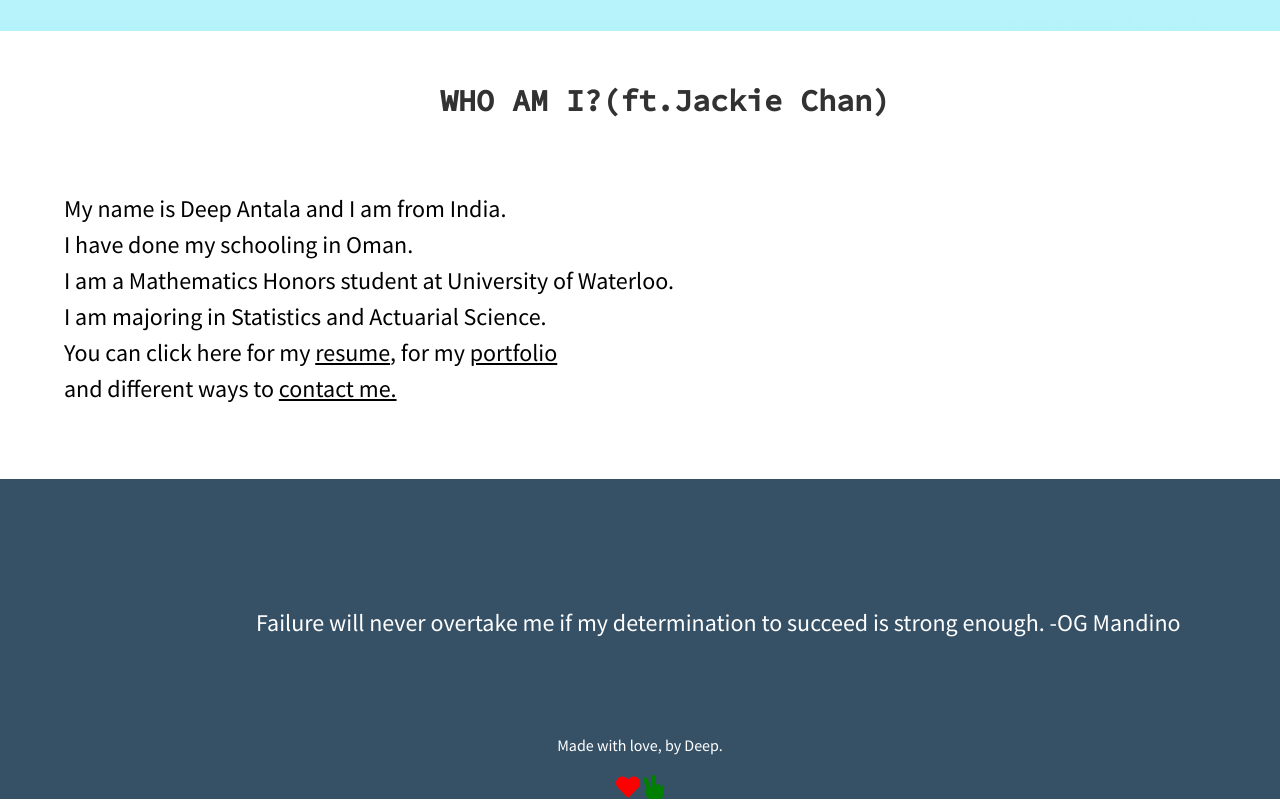
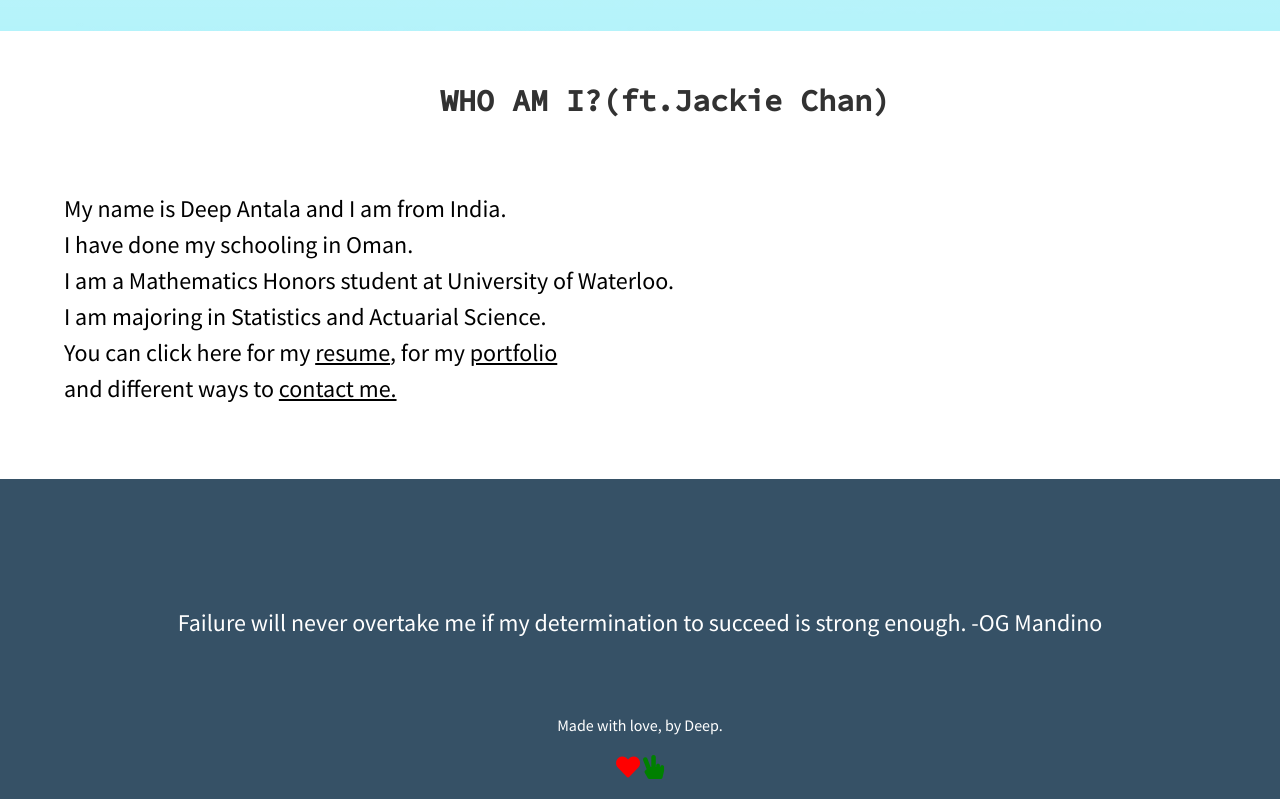
Before and after one commit to DeepAntala/DeepAntala.github.io, a plain HTML site: page index.html in a window 1280 px wide. Shown: the part 769-1569 px from the top of the page. Drawn offline with nearby package versions, Linux system fonts and the light colour scheme.

Commit message:
Update main.css

```diff
--- a/css/main.css
+++ b/css/main.css
@@ -257,27 +257,23 @@ footer{
 }
 
 footer p{
-	position: absolute;
-	padding-left: 16rem;
-	padding-top: 8rem;
+	position: relative;
 	color: white;
 	font-size: 1.5rem;
+	padding-top: 10%;
 }
 
 
 .ftext{
 	font-family: "Source Sans Pro", sans-serif;
-	/*height: 20vh;*/
-	padding-top: 16rem;
-	/*top: 130px;*/
+	/*position: relative;*/
+    padding-top: 6%;
     color: white;
 }
 
 .fa-heart{
 	font-size: 3vh;
 	color: red;
-	/*left: 82vh;*/
-	position: relative;
 	font-weight: 900;
 	z-index:1;
     /*top: 16vh;*/
@@ -287,7 +283,6 @@ footer p{
 	font-size: 3vh;
 	color: green;
 	position: relative;
-	/*left: 84vh;*/
 	z-index:1;
     /*top: 16vh;*/
 }
```
